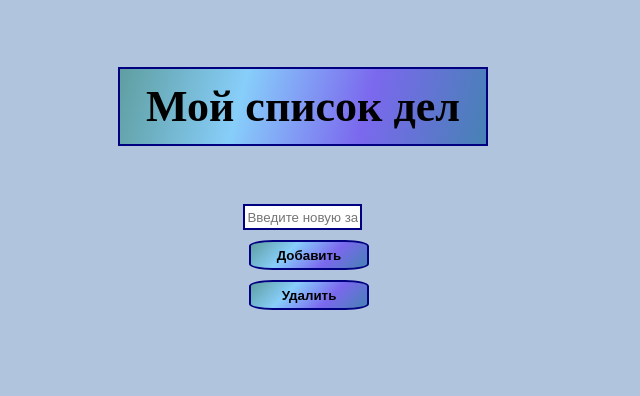
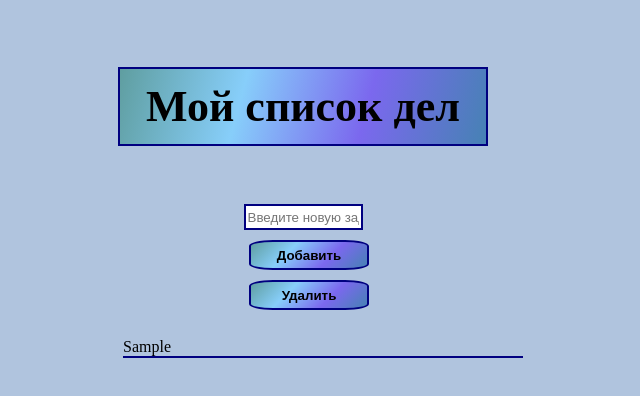
Before and after one commit to AnnVinogradova/next.js-todo-list, a Next.js app: page / in a window 1280 px wide. Both pictures are taken after typing "Sample" into the empty fields and a click on the button "Добавить". Shown: the top 396 px of the page, without its empty margins (337-977 px from the left). Built offline with nearby package versions, Linux system fonts and the light colour scheme.

Commit message:
исправления

```diff
--- a/components/Form.js
+++ b/components/Form.js
@@ -1,9 +1,9 @@
-import React from "react";
+import {useState} from 'react';
 
 export default function Form() {
 
-	const [ToDos, setToDos] = React.useState([]),
-		[text, setText] = React.useState("");
+	const [ToDos, setToDos] = useState([]),
+		[text, setText] = useState("");
 
 
 
@@ -27,6 +27,9 @@ export default function Form() {
 				<button onClick={addTodo}>Добавить</button>
 				<button onClick={deleteButton}>Удалить</button>
 			</div>
+			<ul>
+			{ToDos.map(el=><li key={el.id}>{el.str}</li>)}
+			</ul>
 		</>
 	)
 }
--- a/pages/_app.js
+++ b/pages/_app.js
@@ -9,8 +9,7 @@ export default function MyApp({ Component, pageProps }) {
 		<>
 			<Header />
 			<Component {...pageProps} />
-			<Form />
-			<ToDo />
+
 		</>
 	);
 }
--- a/pages/index.js
+++ b/pages/index.js
@@ -1,7 +1,10 @@
+import Form from "../components/Form";
+import ToDo from "../components/ToDo";
 
 export default function ToDoPage() {
 	return <>
-
+		<Form />
+		<ToDo />
 	</>
 
 }
```
Also changed, not shown: 1 other file (tests, documents, lock files or other folders).
